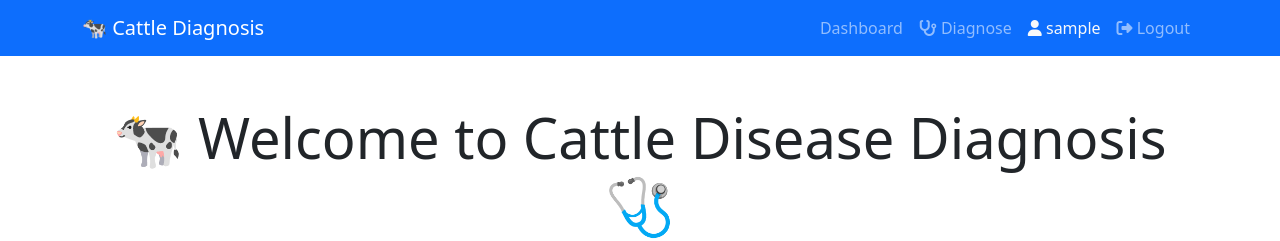
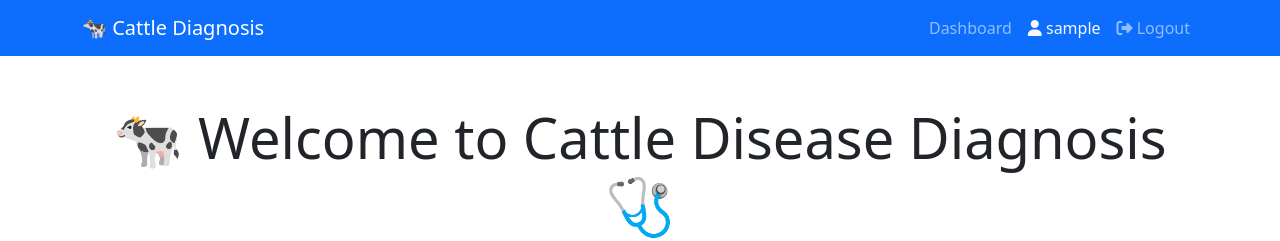
Before and after one commit to jennybrian/Cattledoctor, a Django app: page /accounts/home/ in a window 1280 px wide. Shown: the top 241 px of the page. Run offline with Django 5.2, Linux system fonts and the light colour scheme; the visitor is signed in with stand-in values (Sample User, id 1); parts of the project's set-up code (start-up, migrations or seed data) failed here and were passed over; some libraries are stand-ins or nearby versions.

Commit message:
Fixing navigation issues 4

```diff
--- a/accounts/templates/accounts/base.html
+++ b/accounts/templates/accounts/base.html
@@ -28,11 +28,7 @@
                         <li class="nav-item">
                             <a class="nav-link" href="{% url 'home' %}">Dashboard</a>
                         </li>
-                        <li class="nav-item">
-                            <a class="nav-link" href="{% url 'diagnosis_home' %}">
-                                <i class="fas fa-stethoscope"></i> Diagnose
-                            </a>
-                        </li>
+
                         <li class="nav-item">
                             <span class="nav-link text-light">
                                 <i class="fas fa-user"></i> {{ user.username }}
--- a/diagnosis/templates/diagnosis/index.html
+++ b/diagnosis/templates/diagnosis/index.html
@@ -1,4 +1,3 @@
-/index.html -->
 <!DOCTYPE html>
 <html lang="en">
 <head>
```
